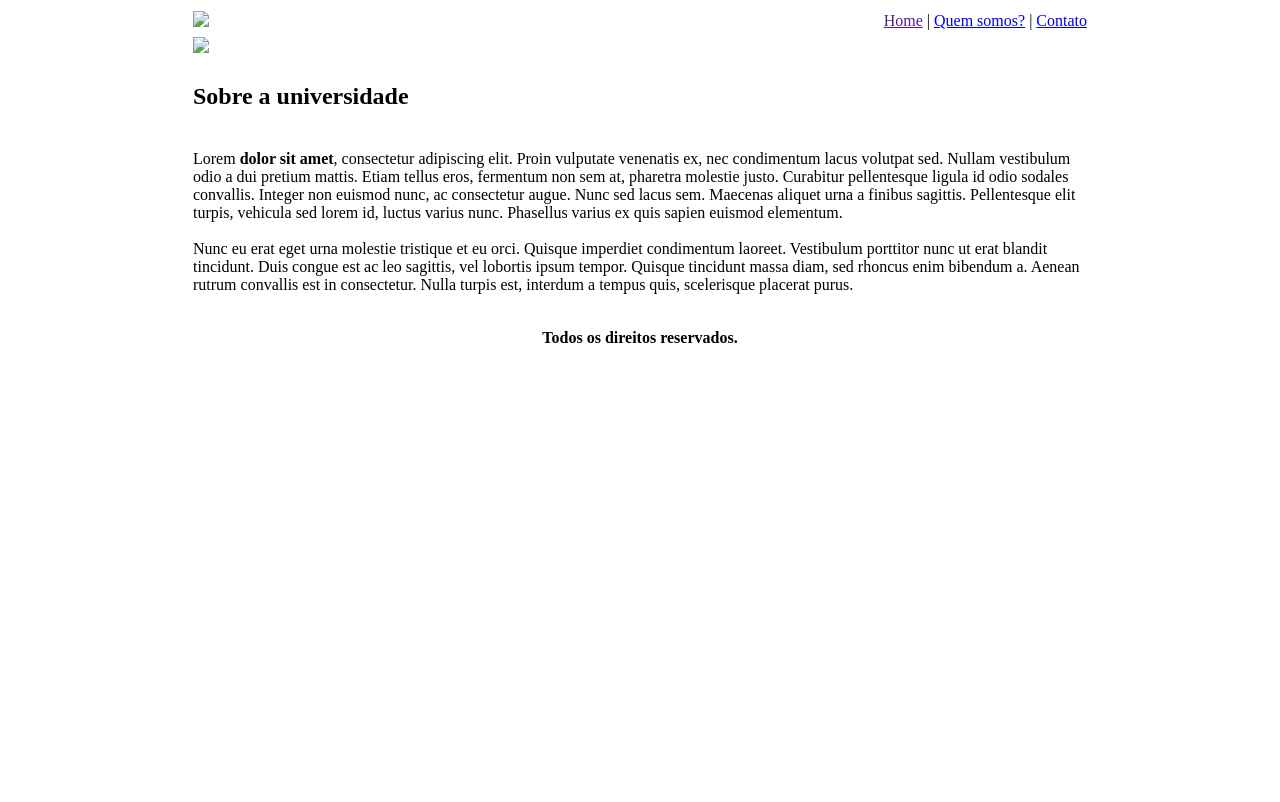
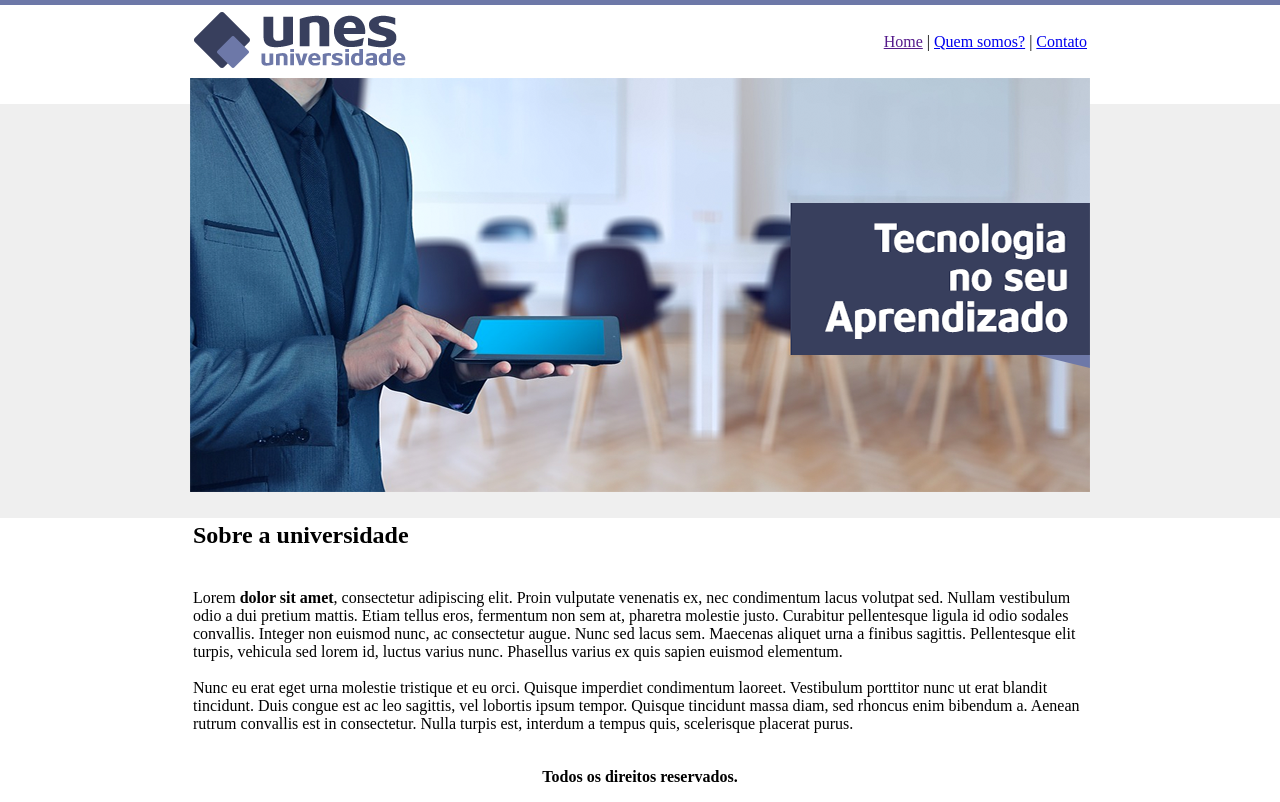
Before and after one commit to 21yyri/coisabesta, a plain HTML site: page index.html in a window 1280 px wide. Drawn offline with Linux system fonts and the light colour scheme; the site is published under a folder, as on GitHub Pages, so addresses that start at the root find nothing.

Commit message:
Update index.html

```diff
--- a/index.html
+++ b/index.html
@@ -4,10 +4,10 @@
     <meta charset="UTF-8">
     <title>UNES - Home</title>
 </head>
-<body background="/IMGs/fundo.png">
+<body background="IMGs/fundo.png">
     <table align="center" width="900">
         <tr>
-            <td><img src="/IMGs/logo.png"></td>
+            <td><img src="IMGs/logo.png"></td>
             <nav>
                 <td align="right">
                     <a href="">Home</a> |
@@ -19,7 +19,7 @@
     </table>
     <table align="center" width="900">
         <tr>
-            <td><img src="/IMGs/capa.png"></td>
+            <td><img src="IMGs/capa.png"></td>
         </tr>
     </table>
     <table align="center" width="900">
```
